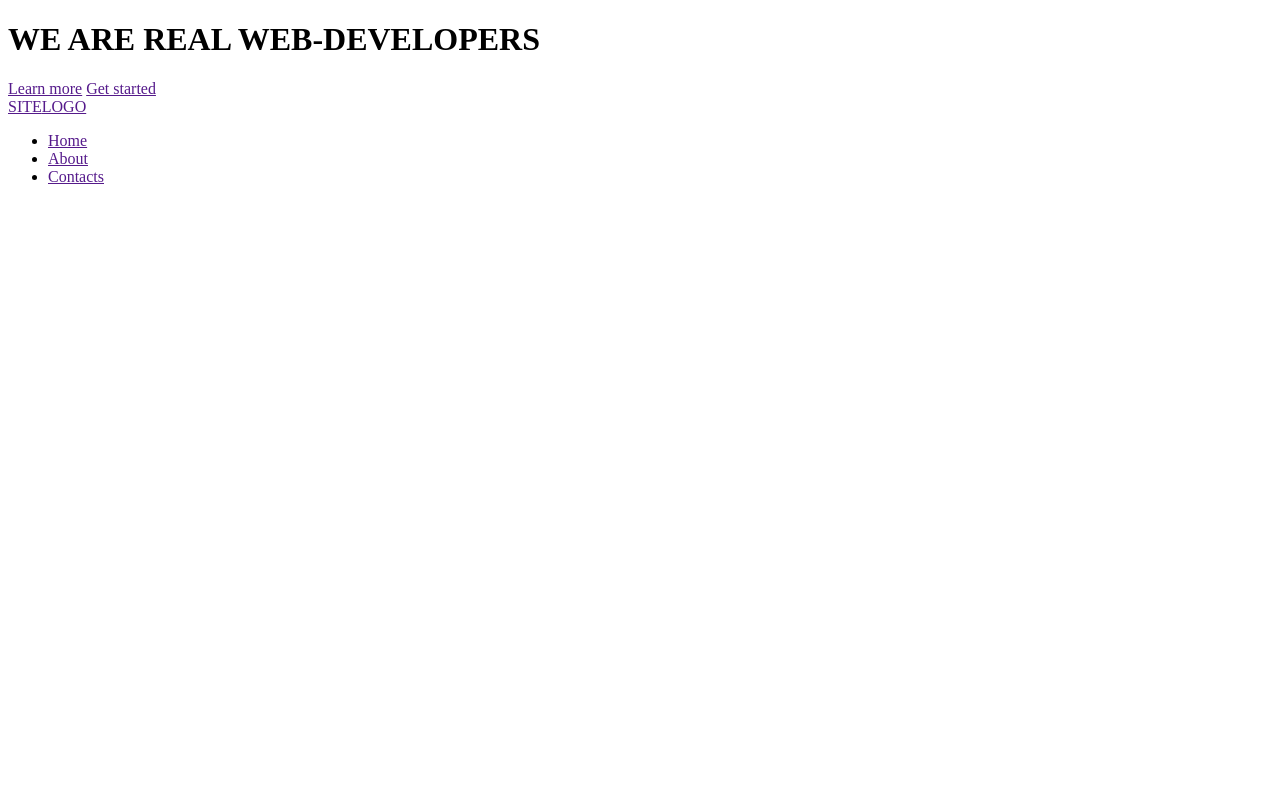
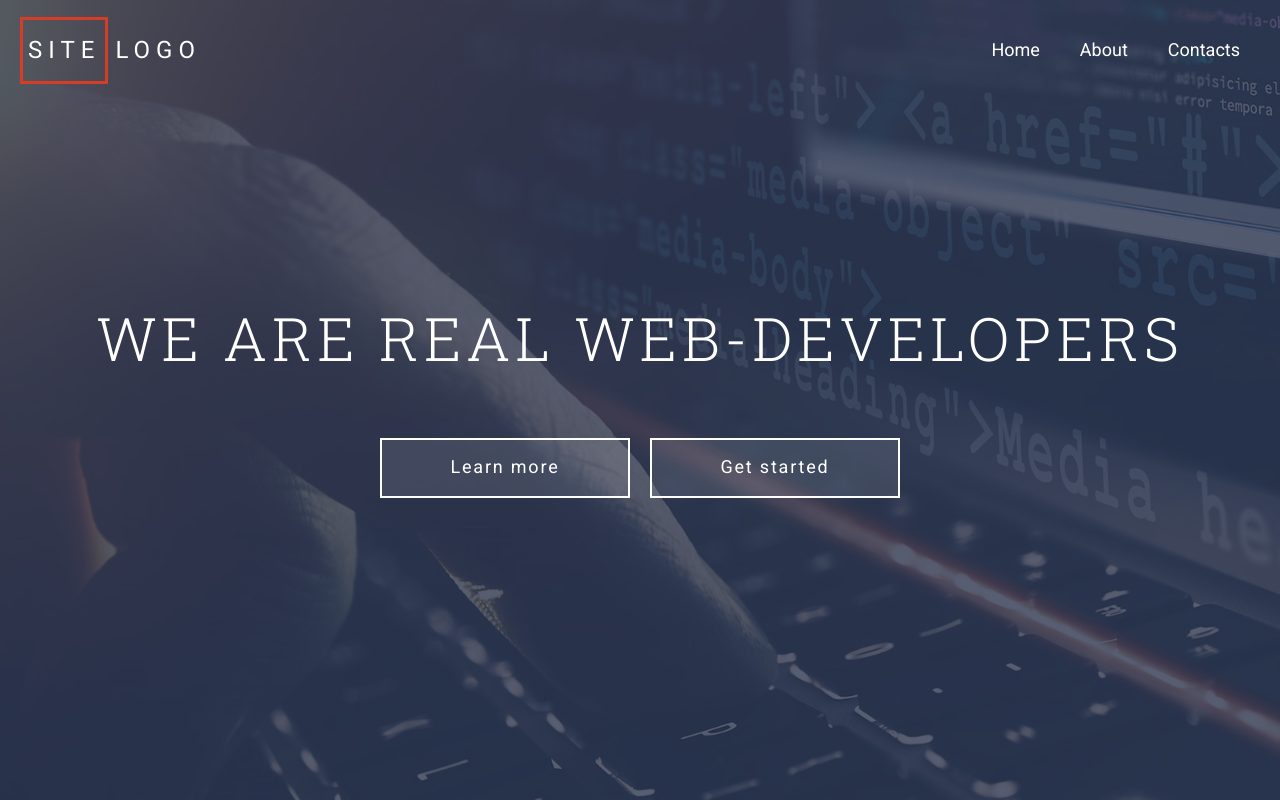
Before and after one commit to ParkhomenkoDima/SkillUp-CP, a website: page index.html in a window 1280 px wide. Drawn offline with Linux system fonts and the light colour scheme.

Commit message:
lesson #9 completed

```diff
--- a/assets/scss/common/_classes.scss
+++ b/assets/scss/common/_classes.scss
@@ -0,0 +1,22 @@
+.btn {
+  display: flex;
+  align-items: center;
+  justify-content: center;
+
+  min-width: 250px;
+  height: 60px;
+  padding: 0.5em 1em;
+
+  transition: background-color 0.5s;
+  letter-spacing: 0.1em;
+
+  border: 2px solid $color-light;
+  background-color: rgba($color-light, 0.1);
+
+  font-size: 18px;
+
+  &:hover,
+  &:focus {
+    background-color: $color-accent;
+  }
+}
--- a/assets/scss/common/_typography.scss
+++ b/assets/scss/common/_typography.scss
@@ -0,0 +1,29 @@
+*,
+*::before,
+*::after {
+  box-sizing: border-box;
+}
+
+html {
+  font-family: $font-main;
+  font-size: $font-size;
+}
+
+body {
+  color: $color-primary;
+  background-color: $color-light;
+}
+
+h1 {
+  letter-spacing: 0.08em;
+
+  font-family: $font-header;
+  font-size: 3.75rem;
+  font-weight: 300;
+}
+
+a {
+  text-decoration: none;
+
+  color: $color-light;
+}
--- a/assets/scss/components/header/_header-content.scss
+++ b/assets/scss/components/header/_header-content.scss
@@ -0,0 +1,22 @@
+.header-content {
+  position: relative;
+  z-index: 1;
+  top: 0;
+
+  &__container {
+    @extend %container;
+  }
+
+  &__title {
+    margin: 0 0 66px;
+
+    text-align: center;
+  }
+
+  &__actions {
+    display: flex;
+    justify-content: center;
+
+    gap: $gap;
+  }
+}
--- a/assets/scss/components/header/_header-logo.scss
+++ b/assets/scss/components/header/_header-logo.scss
@@ -0,0 +1,16 @@
+.header-logo {
+  letter-spacing: 0.25em;
+
+  font-size: 24px;
+
+
+
+  &__accent {
+    display: inline-block;
+
+    margin-right: 7px;
+    padding: 17px 5px 17px 5px;
+
+    border: 3px solid #d53d27;
+  }
+}
--- a/assets/scss/components/header/_header-menu.scss
+++ b/assets/scss/components/header/_header-menu.scss
@@ -0,0 +1,15 @@
+.header-menu {
+  position: absolute;
+  z-index: 2;
+  top: 0;
+  right: 0;
+  left: 0;
+
+  &__container {
+    display: flex;
+    align-items: center;
+
+    @extend %container;
+    gap: $gap;
+  }
+}
--- a/assets/scss/components/header/_header-navbar.scss
+++ b/assets/scss/components/header/_header-navbar.scss
@@ -0,0 +1,35 @@
+.header-navbar {
+  flex-grow: 1;
+
+  &__btn {
+    display: none;
+  }
+
+  &__list {
+    display: grid;
+    justify-content: end;
+
+    grid-template-columns: repeat(auto-fit, minmax(50px, max-content));
+    @include unlist;
+  }
+
+  &__item {
+    margin: $gap $gap-sm;
+  }
+
+  &__link {
+    display: block;
+
+    padding: $gap $gap-sm;
+
+    transition: color 0.5s;
+    letter-spacing: 0;
+
+    font-size: 18px;
+
+    &:hover,
+    &:focus {
+      color: $color-accent;
+    }
+  }
+}
--- a/assets/scss/components/header/_header-overlay.scss
+++ b/assets/scss/components/header/_header-overlay.scss
@@ -0,0 +1,8 @@
+.header-overlay {
+  position: absolute;
+
+  opacity: 0.8;
+  background-color: $color-primary;
+
+  inset: 0;
+}
--- a/assets/scss/components/header/_header.scss
+++ b/assets/scss/components/header/_header.scss
@@ -0,0 +1,13 @@
+header {
+  position: relative;
+
+  display: grid;
+  align-content: center;
+
+  min-height: 100vh;
+  padding: 150px 0;
+
+  color: $color-light;
+  background-color: $color-primary;
+  background-image: url(../img/img-header.png);
+}
--- a/assets/scss/mixins/_extends.scss
+++ b/assets/scss/mixins/_extends.scss
@@ -0,0 +1,6 @@
+%container {
+  max-width: $ul;
+  margin: 0 auto;
+  padding-right: $gap;
+  padding-left: $gap;
+}
--- a/assets/scss/mixins/_mixins-media.scss
+++ b/assets/scss/mixins/_mixins-media.scss
@@ -1,5 +1,4 @@
-@use "../presets" as *;
-
+// @use "../presets" as *;
 $diff: 0.2px;
 
 /* ul */
--- a/assets/scss/mixins/_mixins.scss
+++ b/assets/scss/mixins/_mixins.scss
@@ -1,4 +1,4 @@
-@use "../presets" as *;
+// @use "../presets" as *;
 
 @mixin text-shortener {
   display: block;
@@ -40,7 +40,7 @@
   list-style: none;
 }
 
-@mixin abs-position ($top: 0, $right: 0, $bottom: 0, $left: 0) {
+@mixin abs-position($top: 0, $right: 0, $bottom: 0, $left: 0) {
   position: absolute;
   top: $top;
   right: $right;
@@ -51,3 +51,12 @@
 @mixin box-shadow {
   box-shadow: -3px 3px 20px -10px darken($color-gray-dark, 40%);
 }
+
+@mixin container {
+  position: absolute;
+
+  opacity: 0.8;
+  background-color: #2d3651;
+
+  inset: 0;
+}
--- a/assets/scss/presets/_variables.scss
+++ b/assets/scss/presets/_variables.scss
@@ -1,15 +1,12 @@
 @use "sass:math";
-
 $font-header: "Roboto Slab", serif;
 $font-main: "Roboto", sans-serif;
 $font-size: 16px;
-
 $ul: 1340px;
 $xl: 1200px;
 $lg: 992px;
 $md: 768px;
 $sm: 576px;
-
 $gap: 20px;
 $gap-sm: math.div($gap, 2);
 $gap-lg: $gap * 1.5;
--- a/assets/scss/style.scss
+++ b/assets/scss/style.scss
@@ -1,18 +1,37 @@
-@use "../../libs/normalize.css/normalize";
+@import "../../libs/normalize.css/normalize";
 
-@use "common/typography";
-@use "common/classes";
+@import "presets/variables";
+@import "presets/skin";
 
-@use "components/header/header";
-@use "components/header/header-overlay";
-@use "components/header/header-menu";
-@use "components/header/header-logo";
-@use "components/header/header-navbar";
-@use "components/header/header-content";
-@use "components/sections/skills/skills";
-@use "components/sections/skills/skill-item";
-@use "components/sections/section-about";
-@use "components/sections/section-form";
-@use "components/sections/section-posts";
+@import "mixins/mixins";
+@import "mixins/mixins-media";
+@import "mixins/extends";
 
-@use "components/footer/footer";
+@import "common/typography";
+@import "common/classes";
+
+@import "components/header/header";
+@import "components/header/header-content";
+@import "components/header/header-menu";
+@import "components/header/header-logo";
+@import "components/header/header-navbar";
+@import "components/header/header-overlay";
+
+// @use "../../libs/normalize.css/normalize";
+
+// @use "common/typography";
+// @use "common/classes";
+
+// @use "components/header/header";
+// @use "components/header/header-overlay";
+// @use "components/header/header-menu";
+// @use "components/header/header-logo";
+// @use "components/header/header-navbar";
+// @use "components/header/header-content";
+// @use "components/sections/skills/skills";
+// @use "components/sections/skills/skill-item";
+// @use "components/sections/section-about";
+// @use "components/sections/section-form";
+// @use "components/sections/section-posts";
+
+// @use "components/footer/footer";
--- a/index.html
+++ b/index.html
@@ -20,6 +20,8 @@
 
 <body>
 
+  <!-- 51:42 min -->
+
   <!-- Код пишем здесь -->
   <header class="header">
     <div class="header-content">
@@ -39,13 +41,7 @@
           <a class="header-logo__link" href=""><span class="header-logo__accent">SITE</span>LOGO</a>
         </div>
 
-        <nav class="header-navbar"></nav>
-        <div class="header-navbar__btn">
-          <div class="header-navbar__btn-row"></div>
-          <div class="header-navbar__btn-row"></div>
-          <div class="header-navbar__btn-row"></div>
-        </div>
-
+        <nav class="header-navbar">
           <ul class="header-navbar__list">
             <li class="header-navbar__item">
               <a class="header-navbar__link" href="">Home</a>
@@ -57,7 +53,12 @@
               <a class="header-navbar__link" href="">Contacts</a>
             </li>
           </ul>
-
+        </nav>
+        <div class="header-navbar__btn">
+          <div class="header-navbar__btn-row"></div>
+          <div class="header-navbar__btn-row"></div>
+          <div class="header-navbar__btn-row"></div>
+        </div>
       </div>
     </div>
 
```
Also changed, not shown: assets/css/style.css. Lines whose indentation alone changed are shown as unchanged.
